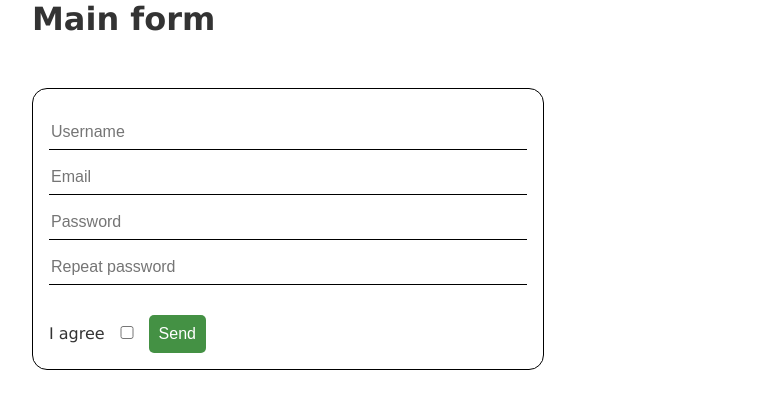
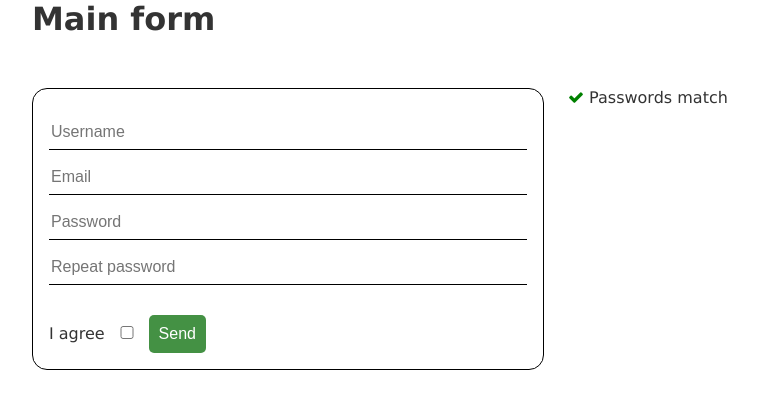
Before and after one commit to NeilaVait/form-validation, a React (Create React App) app: page / in a window 1280 px wide. Shown: the top 408 px of the page, without its empty margins (96-854 px from the left). Built offline with nearby package versions, Linux system fonts and the light colour scheme.

Commit message:
validation almost works

```diff
--- a/package.json
+++ b/package.json
@@ -6,6 +6,7 @@
     "@testing-library/jest-dom": "^5.14.1",
     "@testing-library/react": "^11.2.7",
     "@testing-library/user-event": "^12.8.3",
+    "font-awesome": "^4.7.0",
     "joi-browser": "^13.4.0",
     "react": "^17.0.2",
     "react-dom": "^17.0.2",
--- a/src/App.css
+++ b/src/App.css
@@ -58,3 +58,12 @@ button {
   font-size: 0.8em;
   margin-top: -0.5em;
 }
+
+.flex {
+  display: flex;
+  gap: 1.5em;
+}
+
+.results {
+  margin-top: 50px;
+}
--- a/src/components/mainForm.jsx
+++ b/src/components/mainForm.jsx
@@ -1,5 +1,6 @@
 import React, { Component } from 'react';
 import Joi from 'joi-browser';
+import ValidationResults from './validationResults';
 
 class MainForm extends Component {
   state = {
@@ -80,7 +81,10 @@ class MainForm extends Component {
       console.log(result.error.details[0].message);
       this.setState({ errors: { ...this.state.errors, [name]: result.error.details[0].message } });
     } else {
-      this.setState({ errors: { ...this.state.errors, [name]: '' } });
+      const errorsCopy = { ...this.state.errors };
+      delete errorsCopy[name];
+
+      this.setState({ errors: errorsCopy });
     }
   }
 
@@ -89,12 +93,19 @@ class MainForm extends Component {
     this.setState({ account: { ...this.state.account, agreement: event.target.checked } });
   };
 
+  passProps() {
+    if (this.state.errors.password && true);
+    if (this.state.errors.reapeatPassword && true);
+    return false;
+  }
+
   render() {
     const { account, errors, errorMessages } = this.state;
 
     return (
       <div className="main-form">
         <h1>Main form</h1>
+        <div className="flex">
           <form onSubmit={this.handleSubmit} autoComplete="off">
             <input
               className={'input ' + (errors.username && 'is-invalid')}
@@ -147,6 +158,8 @@ class MainForm extends Component {
               <button type="submit">Send</button>
             </div>
           </form>
+          <ValidationResults passErr={this.passProps()} />
+        </div>
       </div>
     );
   }
--- /dev/null
+++ b/src/components/validationResults.jsx
@@ -0,0 +1,22 @@
+import React, { Component } from 'react';
+
+class ValidationResults extends Component {
+  state = {};
+  render() {
+    return (
+      <div className="results">
+        {this.props.passErr ? (
+          <p>
+            <i style={{ color: 'tomato' }} className="fa fa-close"></i> Passwords do not match
+          </p>
+        ) : (
+          <p>
+            <i style={{ color: 'green' }} className="fa fa-check"></i> Passwords match
+          </p>
+        )}
+      </div>
+    );
+  }
+}
+
+export default ValidationResults;
--- a/src/index.js
+++ b/src/index.js
@@ -1,5 +1,6 @@
 import React from 'react';
 import ReactDOM from 'react-dom';
+import 'font-awesome/css/font-awesome.css';
 
 import App from './App';
 import reportWebVitals from './reportWebVitals';
```
Also changed, not shown: 1 other file (tests, documents, lock files or other folders). Lines whose indentation alone changed are shown as unchanged.
